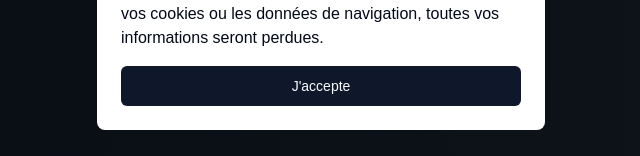
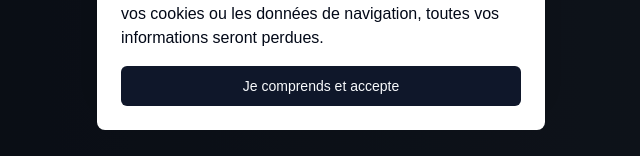
Before and after one commit to Thekorzeremi/jdr_dashboard, a Next.js app: page / in a window 1280 px wide. Shown: the part 424-580 px from the top of the page, without its empty margins (319-959 px from the left). Built offline with nearby package versions, Linux system fonts and the light colour scheme.

Commit message:
ci: adding cookie and ls message

```diff
--- a/app/page.tsx
+++ b/app/page.tsx
@@ -68,7 +68,7 @@ export default function Home() {
               onClick={handleAccept}
               className="w-full"
             >
-              J'accepte
+              Je comprends et accepte
             </Button>
           </div>
         </div>
```
